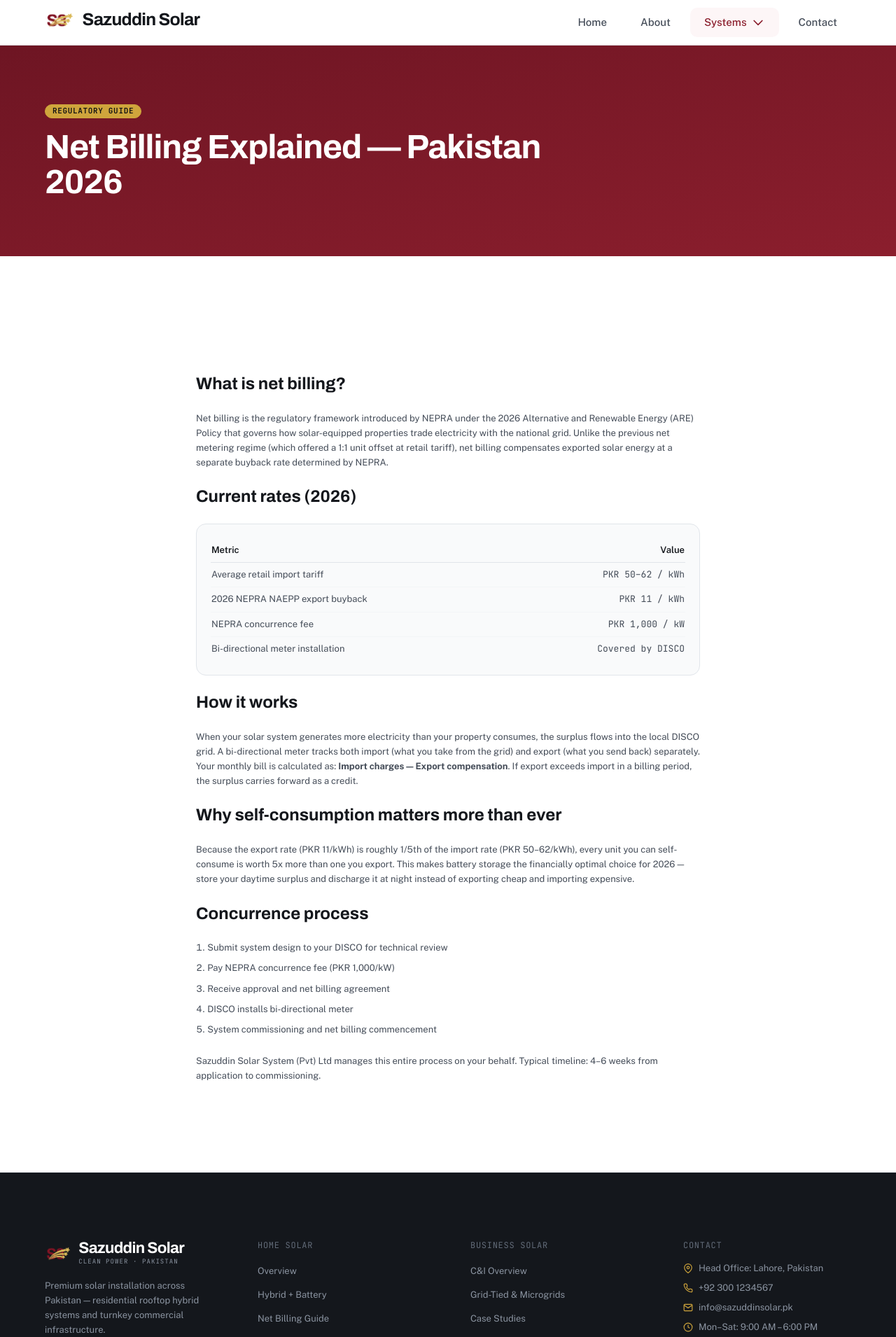
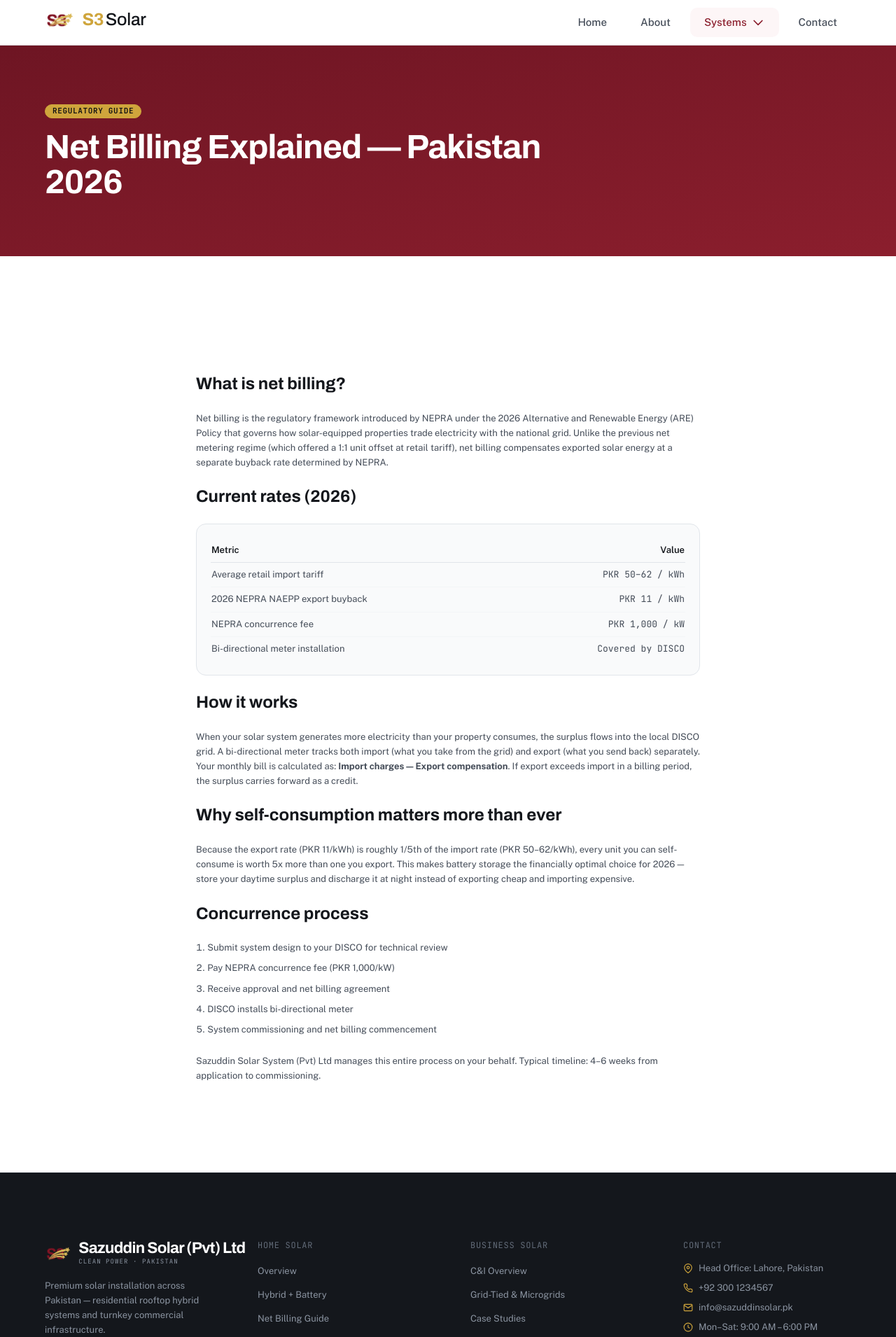
Before and after one commit to mshoaibmalik/S3-Solar-, a React (Vite) app: page /#/learning-center/net-billing-explained in a window 1280 px wide. Shown: the top 1910 px of the page at 70% size. Built offline with nearby package versions, Linux system fonts and the light colour scheme.

Commit message:
feat: update company branding, replace logo, remove battery section, remove home survey button, and use full company name

```diff
--- a/src/components/layout/Footer.jsx
+++ b/src/components/layout/Footer.jsx
@@ -9,7 +9,7 @@
         <div className="grid grid-cols-1 md:grid-cols-4 gap-10">
           {/* Brand */}
           <div className="md:col-span-1">
-            <Logo variant="lockup" size={36} tone="mono-light" showTagline />
+            <Logo variant="lockup" size={36} tone="mono-light" showTagline showFullName />
             <p className="mt-4 text-sm text-slate-400 leading-relaxed">
               Premium solar installation across Pakistan — residential rooftop hybrid systems and turnkey commercial infrastructure.
             </p>
--- a/src/components/ui/Logo.jsx
+++ b/src/components/ui/Logo.jsx
@@ -8,6 +8,7 @@
   size = 32,
   tone = 'brand',
   showTagline = false,
+  showFullName = false,
   className = '',
   style,
   ...rest
@@ -39,7 +40,7 @@
       color: wordColor,
       whiteSpace: 'nowrap',
     }}>
-      Sazuddin Solar
+      {showFullName ? 'Sazuddin Solar (Pvt) Ltd' : <><span style={{ color: accentColor }}>S</span><span style={{ color: accentColor }}>3</span><span style={{ fontWeight: 500, marginLeft: '0.12em', letterSpacing: '-0.01em' }}>Solar</span></>}
     </span>
   );
 
```
